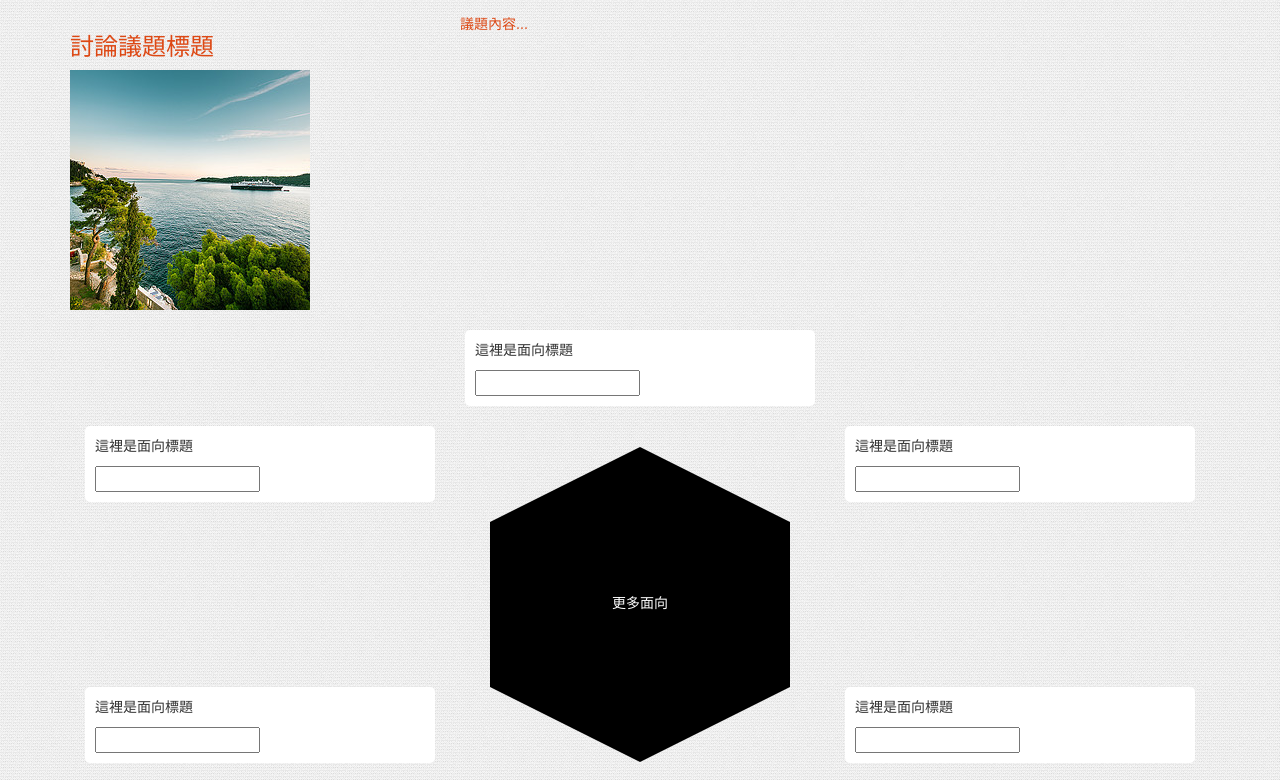
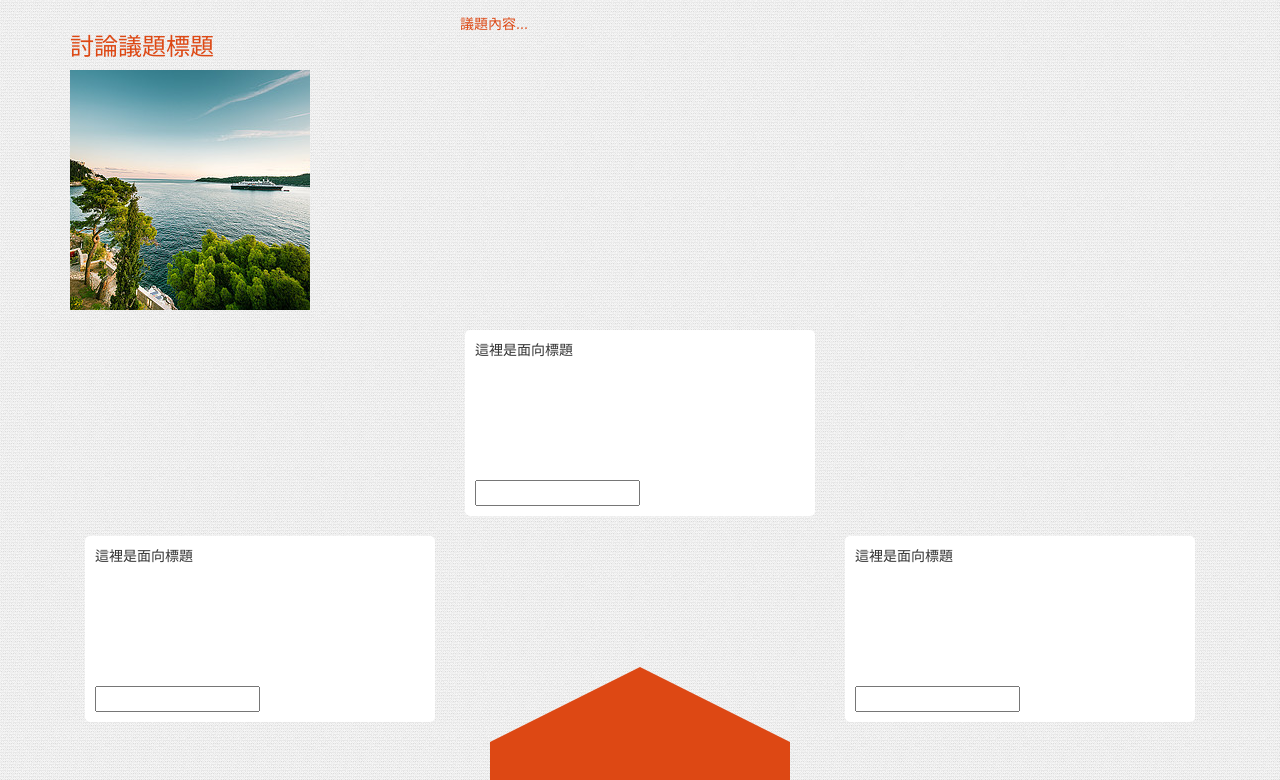
Before and after one commit to iultimatez/ccsp, a website: page public/event.html in a window 1280 px wide. Shown: the part 126-906 px from the top of the page. Drawn offline with Linux system fonts and the light colour scheme; a web font is replaced by a local one.

Commit message:
Modified response

```diff
--- a/public/assets/css/event.css
+++ b/public/assets/css/event.css
@@ -18,5 +18,9 @@ div.aspect_col{
 	vertical-align: middle;
 	height: 100%;
 }
-.comment_input{
+.comment_list{
+	height: 100px;
+	overflow: auto;
+	word-wrap: break-word;
+	word-break: normal;
 }
--- a/public/assets/css/poly.css
+++ b/public/assets/css/poly.css
@@ -3,7 +3,7 @@ margin-right: auto;
 margin-left: auto;
 width: 300px;
 height: 165px;
-background: black;
+background: #dd4814;
 position: relative;
 text-align: center;
 vertical-align: middle;
@@ -17,7 +17,7 @@ width: 0;
 height: 0;
 border-left: 150px solid transparent;
 border-right: 150px solid transparent;
-border-bottom: 75px solid black;
+border-bottom: 75px solid #dd4814;
 }
 #hexagon:after {
 content: "";
@@ -28,5 +28,5 @@ width: 0;
 height: 0;
 border-left: 150px solid transparent;
 border-right: 150px solid transparent;
-border-top: 75px solid black;
+border-top: 75px solid #dd4814;
 }
--- a/public/assets/js/event.js
+++ b/public/assets/js/event.js
@@ -6,9 +6,14 @@ var tmpl = '<li><span></span></li>',
 
 commentInput.on("keyup", function(e){
 	if(e.which === 13){
-		var input = $(this), ul = input.parents(".aspect_comment").find(".comment_list");
+		var input = $(this),
+			ul = input.parents(".aspect_comment").find(".comment_list"),
+			scrollTo;
 
 		$(tmpl).appendTo(ul).find("span").text(input.val());
+		input.val("");
+		scrollTo = ul.find("li:last");
+		ul.scrollTop(scrollTo.offset().top - ul.offset().top + ul.scrollTop());
 	}
 })
 
```
